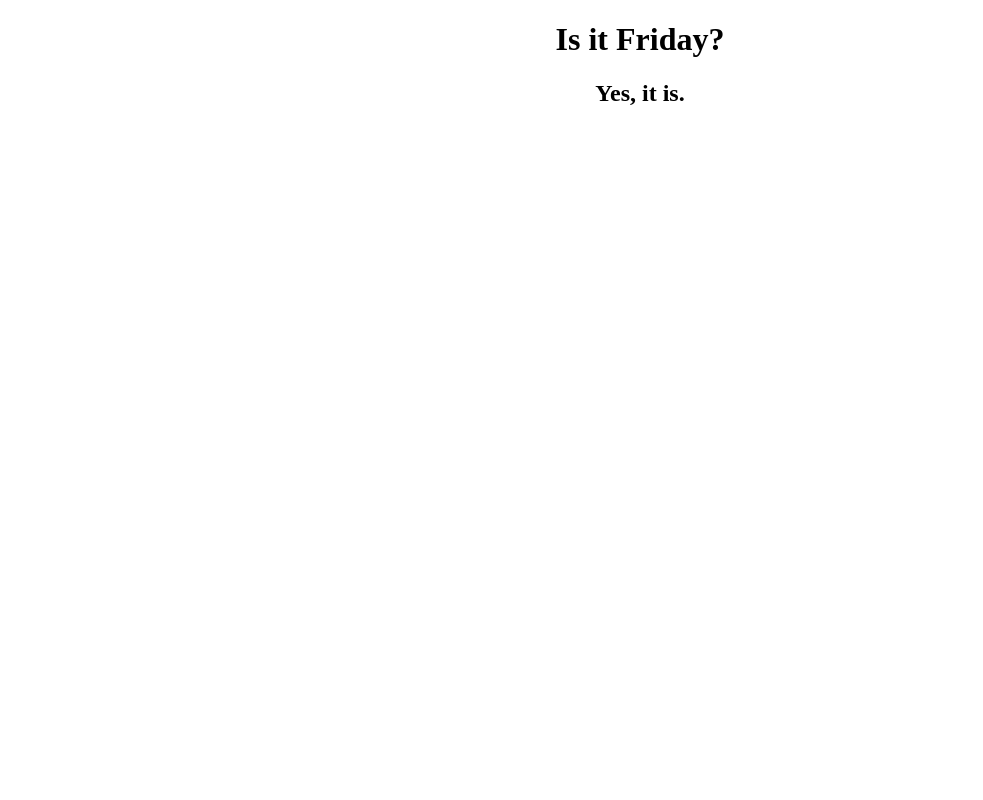
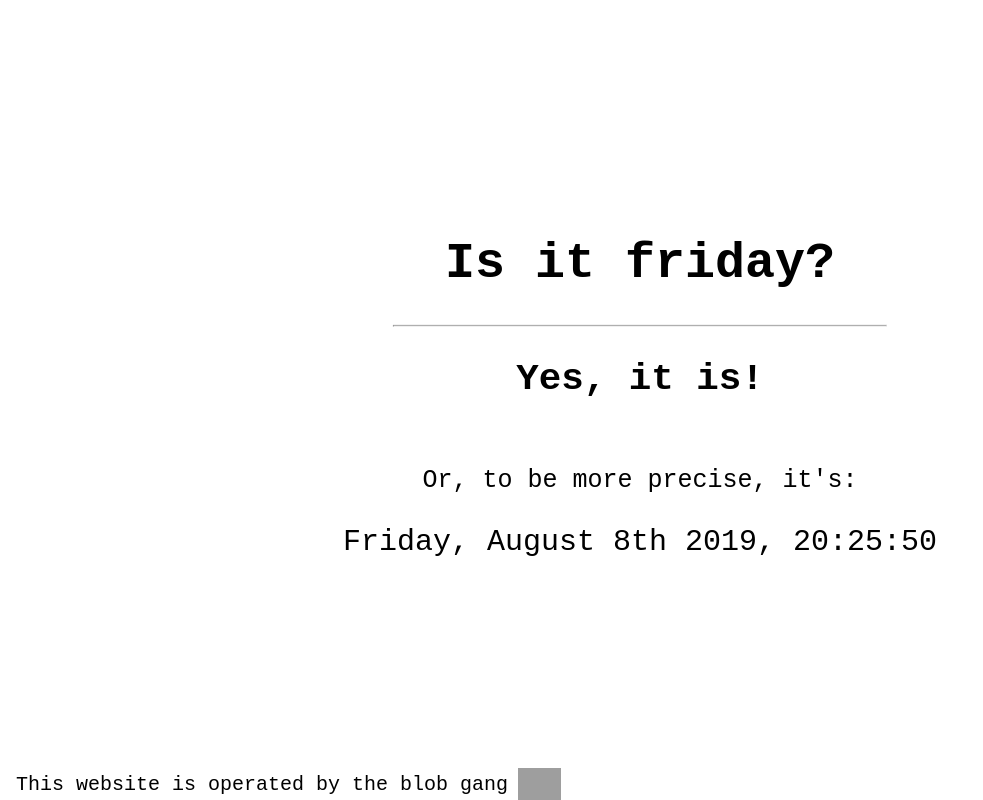
Before and after one commit to msladecek/friday, a plain HTML site: page index.html in a window 1280 px wide. Shown: the whole page, without its empty margins (0-983 px from the left). Drawn offline with nearby package versions, Linux system fonts and the light colour scheme; grey boxes are pictures that could not be loaded.

Commit message:
improve design, add clock

```diff
--- a/index.html
+++ b/index.html
@@ -1,14 +1,90 @@
 <!DOCTYPE html>
 <html>
+<style>
+body, html {
+  height: 100%;
+  margin: 0;
+}
+
+.background {
+  height: 100%;
+  background-position: center;
+  background-size: cover;
+  position: relative;
+  color: black;
+  font-family: "Courier New", Courier, monospace;
+  font-size: 25px;
+}
+
+.topleft {
+  position: absolute;
+  top: 0;
+  left: 16px;
+}
+
+.bottomleft {
+  position: absolute;
+  bottom: 0;
+  left: 16px;
+  display: flex;
+  align-items:center;
+  font-size: 20px;
+}
+
+.middle {
+  position: absolute;
+  top: 50%;
+  left: 50%;
+  transform: translate(-50%, -50%);
+  text-align: center;
+}
+
+.clock_msg {
+  padding: 10px;
+}
+
+hr {
+  margin: auto;
+  width: 80%;
+}
+</style>
 
 <head>
+  <meta charset="utf-8"/>
 </head>
 
 <body>
-    <div align="center">
-        <h1>Is it Friday?</h1>
-        <h2>Yes, it is.</h2>
+
+<div class="background">
+  <div class="middle">
+    <h1>Is it friday?</h1>
+    <hr>
+    <h2 id="message"></h2>
+    <div class="clock_msg">
+      <p style="font-size:25px">Or, to be more precise, it's:</p>
+      <p id="clock" style="font-size:30px"></p>
     </div>
+  </div>
+  <div class="bottomleft">
+    <span style="">This website is operated by the blob gang</span>
+    <img src="https://discordemoji.com/assets/emoji/GangstaBlob.png" height="32px" hspace="10px">
+  </div>
+</div>
+
+<script src="https://cdnjs.cloudflare.com/ajax/libs/moment.js/2.24.0/moment.min.js"></script>
+<script>
+const set_time = () => {
+    let now = moment();
+    let weekend = (now.isoWeekday() > 5);
+    let actual_day = now.format("dddd");
+    let msg = weekend ? ("No, it's not. In fact it's " + actual_day + ", which is even better!") : "Yes, it is!";
+    let daystr =  weekend ? actual_day : "Friday";
+    document.getElementById("message").innerHTML = msg;
+    document.getElementById("clock").innerHTML = daystr + ", "+ now.format("MMMM Do Y, H:mm:ss");
+}
+
+let mainloop = setInterval(set_time, 1000);
+</script>
+
 </body>
-
 </html>
```
